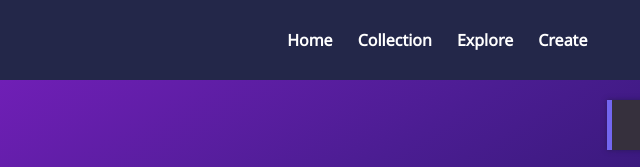
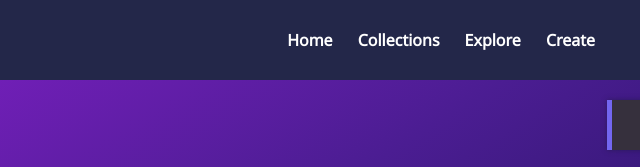
Before and after one commit to Celia-code/Celia_demo, a plain HTML site: page index.html in a window 1280 px wide. Shown: the top 167 px of the page, 640-1280 px from the left. Drawn offline with nearby package versions, Linux system fonts and the light colour scheme; a web font is replaced by a local one.

Commit message:
12-upload

```diff
--- a/index.html
+++ b/index.html
@@ -38,7 +38,7 @@
             <div class="nav-list">
                 <ul>
                     <li><a href="index.html" >Home</a></li>
-                    <li><a  href="item.html">Collection</a></li>
+                    <li><a  href="item.html">Collections</a></li>
                     <li><a href="explore.html">Explore</a></li>
                     <li><a href="create_main.html">Create</a></li>
 
```
Also changed, not shown: create_main.html (+2 -2 lines), create_single.html (+2 -2 lines), explore.html (+1 -1 lines), index_2.html (+1 -1 lines), item.html (+1 -1 lines), login.html (+1 -1 lines), wallet.html (+1 -1 lines).
